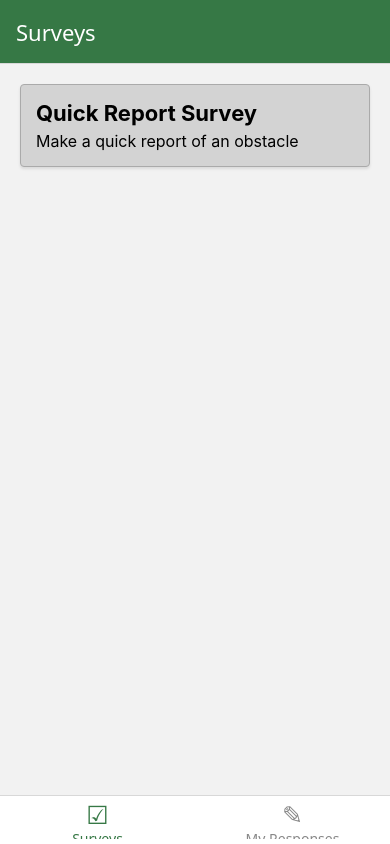
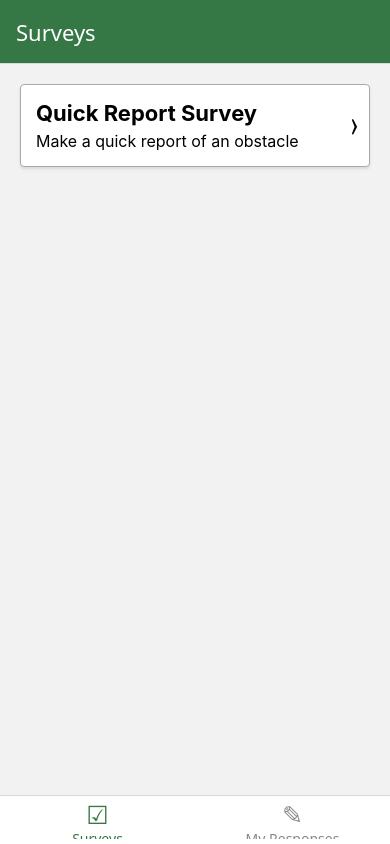
Before and after one commit to bridgestoprosperity/fika-collect, a React Native app: screen / in a window 390 px wide. Built offline with nearby package versions, Linux system fonts and the light colour scheme.

Commit message:
Clean up survey screen styling

```diff
--- a/src/components/SurveysScreen.tsx
+++ b/src/components/SurveysScreen.tsx
@@ -24,8 +24,13 @@ function SurveyButton({survey}: {survey: SurveySchema}) {
         styles.surveyButton,
         pressed ? styles.surveyButtonPressed : {},
       ]}>
-      <Text style={styles.surveyTitle}>{survey.title}</Text>
-      <Text style={styles.surveyDescription}>{survey.description}</Text>
+      <View style={{flex: 1}}>
+        <Text style={styles.surveyTitle}>{survey.title}</Text>
+        <Text style={styles.surveyDescription}>{survey.description}</Text>
+      </View>
+      <View style={styles.chevronContainer}>
+        <Text style={styles.chevron}>〉</Text>
+      </View>
     </Pressable>
   );
 }
@@ -61,12 +66,13 @@ const styles = StyleSheet.create({
     padding: 20,
   },
   surveyButton: {
+    flexDirection: 'row',
     borderColor: '#aaa',
     borderWidth: 1,
     marginBottom: 10,
     width: '100%',
     padding: 15,
-    backgroundColor: 'lightgray',
+    backgroundColor: 'white',
     borderRadius: 4,
     shadowColor: 'black',
     shadowOffset: {width: 0, height: 2},
@@ -74,7 +80,7 @@ const styles = StyleSheet.create({
     shadowRadius: 3,
   },
   surveyButtonPressed: {
-    backgroundColor: 'darkgray',
+    backgroundColor: 'lightgray',
   },
   surveyTitle: {
     fontSize: 22,
@@ -84,4 +90,13 @@ const styles = StyleSheet.create({
   surveyDescription: {
     fontSize: 16,
   },
+  chevronContainer: {
+    flex: 0,
+    justifyContent: 'center',
+    alignItems: 'center',
+  },
+  chevron: {
+    fontSize: 20,
+    fontWeight: 'bold',
+  },
 });
```
